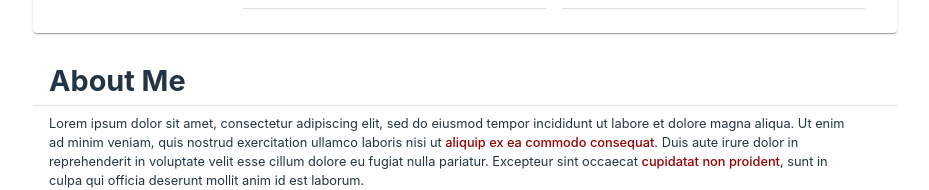
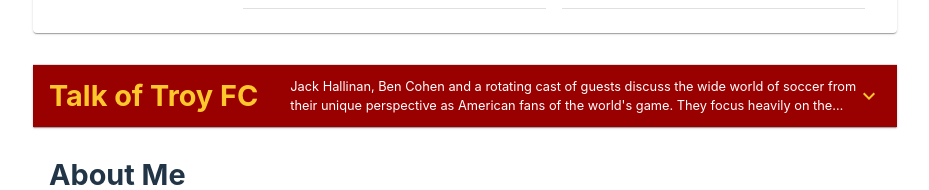
Before and after one commit to jack-hallinan/jack-hallinan.github.io, a React (Vite) app: page / in a window 1280 px wide. Shown: the part 249-439 px from the top of the page, without its empty margins (175-1104 px from the left). Built offline with nearby package versions, Linux system fonts and the light colour scheme.

Commit message:
added spotify episode banner

```diff
--- a/src/App.jsx
+++ b/src/App.jsx
@@ -3,6 +3,7 @@
 import styled from '@emotion/styled'
 import { screenSizes } from './themes'
 import WorkSection from './components/workSection'
+import PodcastDisplay from './components/podcastDisplay'
 
 const Container = styled.div`
   display: flex;
@@ -21,6 +22,7 @@
   return (
     <Container>
       <BioSection/>
+      <PodcastDisplay/>
       <AboutMeSection/>
       <WorkSection/>
     </Container>
--- /dev/null
+++ b/src/components/podcastDisplay/index.tsx
@@ -0,0 +1,47 @@
+import { Box, Accordion, AccordionSummary, AccordionDetails } from "@mui/material";
+import React from "react";
+import { lightTheme } from "../../themes";
+import { ExpandMoreOutlined } from "@mui/icons-material";
+
+
+const description = "Jack Hallinan, Ben Cohen and a rotating cast of guests discuss the wide world of soccer from their unique perspective as American fans of the world's game. They focus heavily on the Premier League, Champions League and other major soccer news with a lens that balances both deep analysis and a light, humorous touch."
+
+const PodcastDisplay = () => {
+    const [expanded, setExpanded] = React.useState<string | false>(false);
+
+    const handleChange =
+        (panel: string) => (event: React.SyntheticEvent, isExpanded: boolean) => {
+        setExpanded(isExpanded ? panel : false);
+        };
+    return (
+        <Accordion sx={{width: "100%"}} expanded={expanded === 'panel1'} onChange={handleChange("panel1")}>
+            <AccordionSummary sx={{background: lightTheme.primaryColor}} expandIcon={<ExpandMoreOutlined sx={{color: lightTheme.secondaryColor}}/>}>
+            <Box sx={{display: 'flex', flexDirection: 'row', alignItems: 'center'}}>
+            <h2 style={{
+                    color: lightTheme.secondaryColor,
+                    whiteSpace: 'nowrap',
+                    marginRight: "2rem",
+                    height: "fit-content"
+                }}>Talk of Troy FC</h2>
+            { expanded !== 'panel1' &&
+            <p  style={{
+                color: lightTheme.backgroundColor,
+                overflow: 'hidden',
+                textOverflow: 'ellipsis',
+                display: '-webkit-box',
+                WebkitBoxOrient: 'vertical',
+                WebkitLineClamp: 2
+            }}>{description}</p>}
+            </Box>
+            </AccordionSummary>
+            <AccordionDetails>
+            <Box sx={{ margin: "1rem", display: "flex", flexFlow: "row wrap", gap: "1rem"}}>
+                <iframe style={{borderRadius: "12px"}} src="https://open.spotify.com/embed/show/7ipJaqfqreC974LvPWZJa0/video?utm_source=generator" width="300" height="200" allowFullScreen={true} allow="autoplay; clipboard-write; encrypted-media; fullscreen; picture-in-picture" loading="lazy"></iframe>
+                <p style={{minWidth:"15rem", maxWidth: "25rem"}}>{description}</p>
+            </Box>
+            </AccordionDetails>
+        </Accordion>
+    )
+}
+
+export default PodcastDisplay
--- a/src/index.css
+++ b/src/index.css
@@ -88,3 +88,14 @@
     background-color: #f9f9f9;
   }
 }
+
+@media (max-width: 500px) {
+  h2 {
+    font-size: 1.2rem;
+    line-height: 1.1;
+    text-justify: center;
+  }
+  h1 {
+    font-size: 2.3rem;
+  }
+}
--- a/vite.config.js
+++ b/vite.config.js
@@ -3,7 +3,7 @@
 
 // https://vitejs.dev/config/
 export default defineConfig({
-  base: "/jack-hallinan.github.io",
+  base: "/",
   plugins: [
     react({
       jsxImportSource: "@emotion/react",
```
